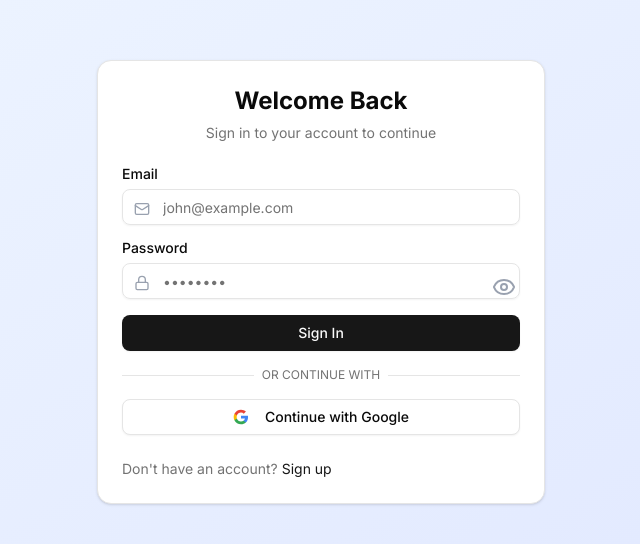
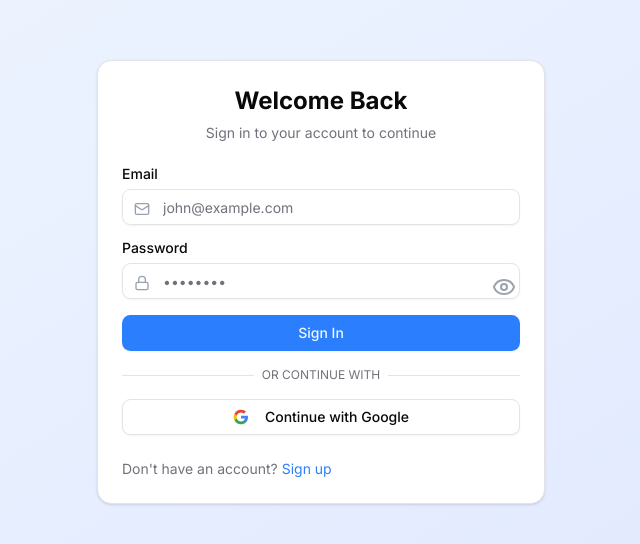
Before and after one commit to gourab8389/note-taking-client, a Next.js app: page /auth/login in a window 1280 px wide. Shown: the part 118-662 px from the top of the page, without its empty margins (319-959 px from the left). Built offline with nearby package versions, Linux system fonts and the light colour scheme; no server answers.

Commit message:
fix: update color variables and radius in globals.css for improved theming

```diff
--- a/src/app/globals.css
+++ b/src/app/globals.css
@@ -44,72 +44,72 @@
 }
 
 :root {
-  --radius: 0.625rem;
+  --radius: 0.65rem;
   --background: oklch(1 0 0);
-  --foreground: oklch(0.145 0 0);
+  --foreground: oklch(0.141 0.005 285.823);
   --card: oklch(1 0 0);
-  --card-foreground: oklch(0.145 0 0);
+  --card-foreground: oklch(0.141 0.005 285.823);
   --popover: oklch(1 0 0);
-  --popover-foreground: oklch(0.145 0 0);
-  --primary: oklch(0.205 0 0);
-  --primary-foreground: oklch(0.985 0 0);
-  --secondary: oklch(0.97 0 0);
-  --secondary-foreground: oklch(0.205 0 0);
-  --muted: oklch(0.97 0 0);
-  --muted-foreground: oklch(0.556 0 0);
-  --accent: oklch(0.97 0 0);
-  --accent-foreground: oklch(0.205 0 0);
+  --popover-foreground: oklch(0.141 0.005 285.823);
+  --primary: oklch(0.623 0.214 259.815);
+  --primary-foreground: oklch(0.97 0.014 254.604);
+  --secondary: oklch(0.967 0.001 286.375);
+  --secondary-foreground: oklch(0.21 0.006 285.885);
+  --muted: oklch(0.967 0.001 286.375);
+  --muted-foreground: oklch(0.552 0.016 285.938);
+  --accent: oklch(0.967 0.001 286.375);
+  --accent-foreground: oklch(0.21 0.006 285.885);
   --destructive: oklch(0.577 0.245 27.325);
-  --border: oklch(0.922 0 0);
-  --input: oklch(0.922 0 0);
-  --ring: oklch(0.708 0 0);
+  --border: oklch(0.92 0.004 286.32);
+  --input: oklch(0.92 0.004 286.32);
+  --ring: oklch(0.623 0.214 259.815);
   --chart-1: oklch(0.646 0.222 41.116);
   --chart-2: oklch(0.6 0.118 184.704);
   --chart-3: oklch(0.398 0.07 227.392);
   --chart-4: oklch(0.828 0.189 84.429);
   --chart-5: oklch(0.769 0.188 70.08);
   --sidebar: oklch(0.985 0 0);
-  --sidebar-foreground: oklch(0.145 0 0);
-  --sidebar-primary: oklch(0.205 0 0);
-  --sidebar-primary-foreground: oklch(0.985 0 0);
-  --sidebar-accent: oklch(0.97 0 0);
-  --sidebar-accent-foreground: oklch(0.205 0 0);
-  --sidebar-border: oklch(0.922 0 0);
-  --sidebar-ring: oklch(0.708 0 0);
+  --sidebar-foreground: oklch(0.141 0.005 285.823);
+  --sidebar-primary: oklch(0.623 0.214 259.815);
+  --sidebar-primary-foreground: oklch(0.97 0.014 254.604);
+  --sidebar-accent: oklch(0.967 0.001 286.375);
+  --sidebar-accent-foreground: oklch(0.21 0.006 285.885);
+  --sidebar-border: oklch(0.92 0.004 286.32);
+  --sidebar-ring: oklch(0.623 0.214 259.815);
 }
 
 .dark {
-  --background: oklch(0.145 0 0);
+  --background: oklch(0.141 0.005 285.823);
   --foreground: oklch(0.985 0 0);
-  --card: oklch(0.205 0 0);
+  --card: oklch(0.21 0.006 285.885);
   --card-foreground: oklch(0.985 0 0);
-  --popover: oklch(0.205 0 0);
+  --popover: oklch(0.21 0.006 285.885);
   --popover-foreground: oklch(0.985 0 0);
-  --primary: oklch(0.922 0 0);
-  --primary-foreground: oklch(0.205 0 0);
-  --secondary: oklch(0.269 0 0);
+  --primary: oklch(0.546 0.245 262.881);
+  --primary-foreground: oklch(0.379 0.146 265.522);
+  --secondary: oklch(0.274 0.006 286.033);
   --secondary-foreground: oklch(0.985 0 0);
-  --muted: oklch(0.269 0 0);
-  --muted-foreground: oklch(0.708 0 0);
-  --accent: oklch(0.269 0 0);
+  --muted: oklch(0.274 0.006 286.033);
+  --muted-foreground: oklch(0.705 0.015 286.067);
+  --accent: oklch(0.274 0.006 286.033);
   --accent-foreground: oklch(0.985 0 0);
   --destructive: oklch(0.704 0.191 22.216);
   --border: oklch(1 0 0 / 10%);
   --input: oklch(1 0 0 / 15%);
-  --ring: oklch(0.556 0 0);
+  --ring: oklch(0.488 0.243 264.376);
   --chart-1: oklch(0.488 0.243 264.376);
   --chart-2: oklch(0.696 0.17 162.48);
   --chart-3: oklch(0.769 0.188 70.08);
   --chart-4: oklch(0.627 0.265 303.9);
   --chart-5: oklch(0.645 0.246 16.439);
-  --sidebar: oklch(0.205 0 0);
+  --sidebar: oklch(0.21 0.006 285.885);
   --sidebar-foreground: oklch(0.985 0 0);
-  --sidebar-primary: oklch(0.488 0.243 264.376);
-  --sidebar-primary-foreground: oklch(0.985 0 0);
-  --sidebar-accent: oklch(0.269 0 0);
+  --sidebar-primary: oklch(0.546 0.245 262.881);
+  --sidebar-primary-foreground: oklch(0.379 0.146 265.522);
+  --sidebar-accent: oklch(0.274 0.006 286.033);
   --sidebar-accent-foreground: oklch(0.985 0 0);
   --sidebar-border: oklch(1 0 0 / 10%);
-  --sidebar-ring: oklch(0.556 0 0);
+  --sidebar-ring: oklch(0.488 0.243 264.376);
 }
 
 @layer base {
```
Also changed, not shown: public/auth/auth.png (added).
